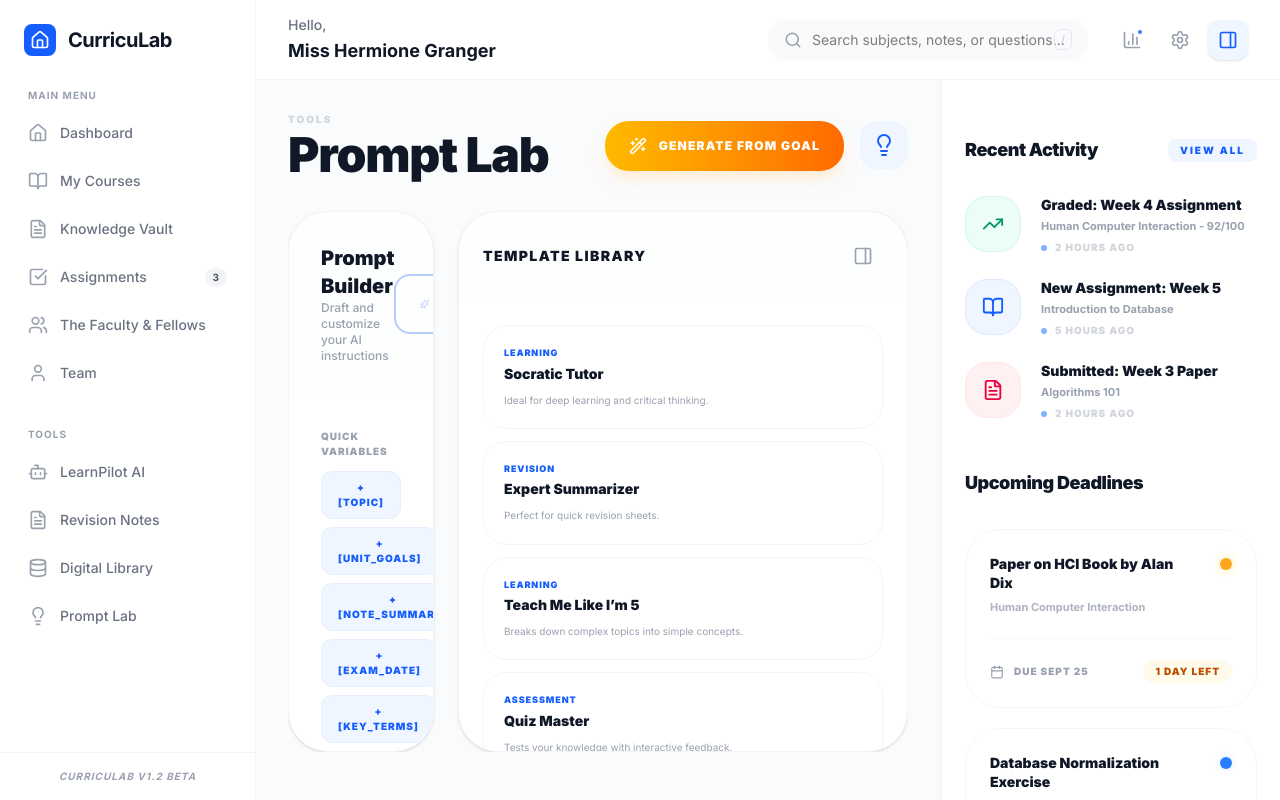
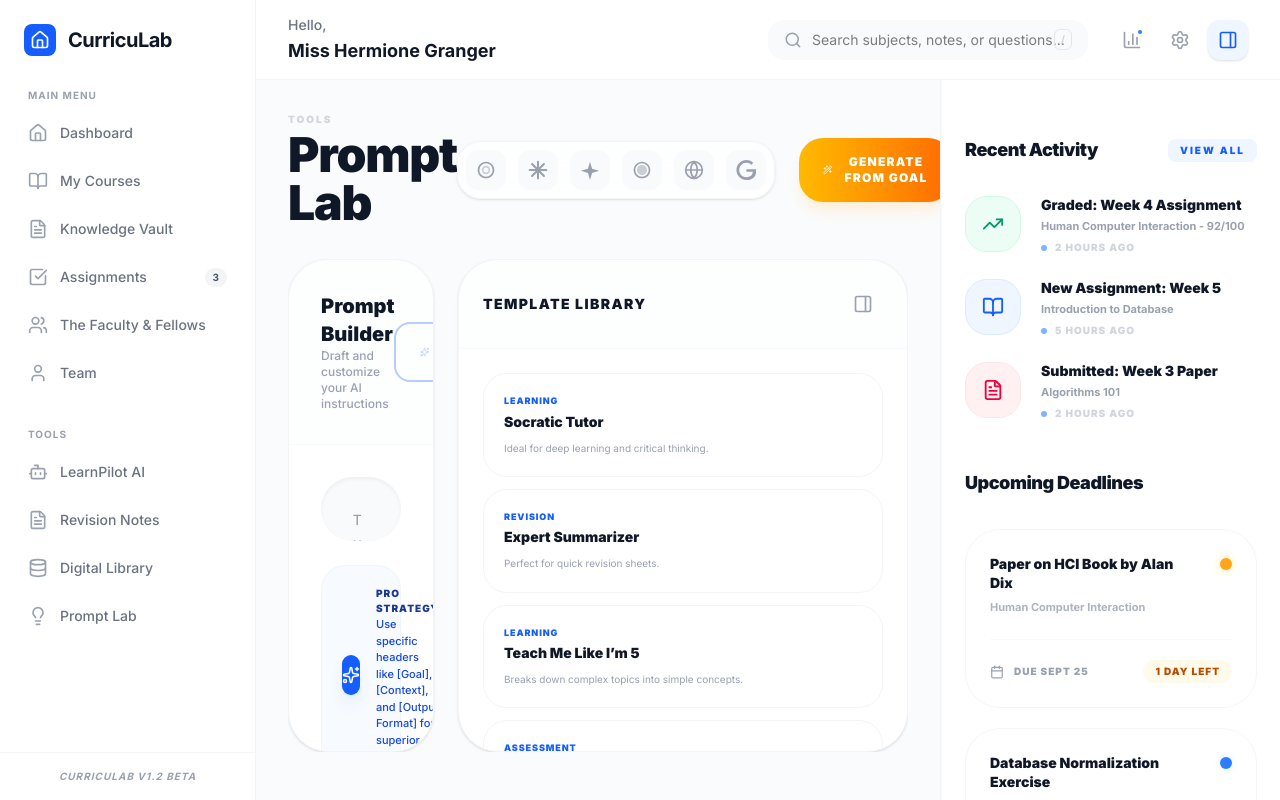
Before and after one commit to Harry-0402/CurricuLab, a Next.js app: page /tools/prompts in a window 1280 px wide. Built offline with nearby package versions, Linux system fonts and the light colour scheme.

Commit message:
style: replace AI Studio with Google logo in prompt lab

```diff
--- a/components/web/PromptLabContent.tsx
+++ b/components/web/PromptLabContent.tsx
@@ -61,10 +61,6 @@ export function PromptLabContent() {
         }
     };
 
-    const insertVariable = (variable: string) => {
-        setBuilderText(prev => prev + (prev.endsWith(' ') || !prev ? '' : ' ') + variable);
-    };
-
     const applyTemplate = (prompt: Prompt) => {
         setBuilderText(prompt.prompt);
         setActivePrompt(prompt);
@@ -78,7 +74,88 @@ export function PromptLabContent() {
                         <h1 className="text-[10px] font-black text-gray-300 mb-1 uppercase tracking-[0.2em]">Tools</h1>
                         <p className="text-5xl font-black text-gray-900 tracking-tight">Prompt Lab</p>
                     </div>
-                    <div className="flex gap-4">
+                    <div className="flex items-center gap-6">
+                        <div className="flex items-center gap-3 bg-white/80 backdrop-blur-md p-2 rounded-[24px] border border-gray-100 shadow-sm">
+                            {[
+                                {
+                                    name: 'ChatGPT',
+                                    url: 'https://chat.openai.com',
+                                    color: 'hover:bg-[#10a37f] hover:text-white',
+                                    icon: (
+                                        <svg viewBox="0 0 24 24" fill="currentColor" className="w-5 h-5">
+                                            <path d="M12 2c5.523 0 10 4.477 10 10s-4.477 10-10 10S2 17.523 2 12 6.477 2 12 2zm0 2a8 8 0 1 0 0 16 8 8 0 0 0 0-16z" />
+                                            <path d="M12 7a5 5 0 1 1 0 10 5 5 0 0 1 0-10zm0 2a3 3 0 1 0 0 6 3 3 0 0 0 0-6z" opacity=".5" />
+                                        </svg>
+                                    )
+                                }, // OpenAI Swirl approx
+                                {
+                                    name: 'Perplexity',
+                                    url: 'https://www.perplexity.ai',
+                                    color: 'hover:bg-[#20b2aa] hover:text-white',
+                                    icon: (
+                                        <svg viewBox="0 0 24 24" fill="none" stroke="currentColor" strokeWidth="2.5" strokeLinecap="round" strokeLinejoin="round" className="w-5 h-5">
+                                            <path d="M12 2 L12 22 M2 12 L22 12 M4.9 4.9 L19.1 19.1 M4.9 19.1 L19.1 4.9" />
+                                        </svg>
+                                    )
+                                }, // Asterisk
+                                {
+                                    name: 'Gemini',
+                                    url: 'https://gemini.google.com',
+                                    color: 'hover:bg-[#4285f4] hover:text-white',
+                                    icon: (
+                                        <svg viewBox="0 0 24 24" fill="currentColor" className="w-5 h-5">
+                                            <path d="M12 2l2.5 8.5L23 13l-8.5 2.5L12 24l-2.5-8.5L1 13l8.5-2.5z" />
+                                        </svg>
+                                    )
+                                }, // Sparkle
+                                {
+                                    name: 'Claude',
+                                    url: 'https://claude.ai',
+                                    color: 'hover:bg-[#d97757] hover:text-white',
+                                    icon: (
+                                        <svg viewBox="0 0 24 24" fill="currentColor" className="w-5 h-5">
+                                            <path d="M12 2C6.48 2 2 6.48 2 12s4.48 10 10 10 10-4.48 10-10S17.52 2 12 2zm0 18c-4.41 0-8-3.59-8-8s3.59-8 8-8 8 3.59 8 8-3.59 8-8 8z" />
+                                            <path d="M12 6c-3.31 0-6 2.69-6 6s2.69 6 6 6 6-2.69 6-6-2.69-6-6-6z" opacity=".5" />
+                                        </svg>
+                                    )
+                                }, // Stylized C
+                                {
+                                    name: 'GPAI',
+                                    url: 'https://gpai.ai',
+                                    color: 'hover:bg-[#7c3aed] hover:text-white',
+                                    icon: (
+                                        <svg viewBox="0 0 24 24" fill="none" stroke="currentColor" strokeWidth="2" strokeLinecap="round" strokeLinejoin="round" className="w-5 h-5">
+                                            <circle cx="12" cy="12" r="10" />
+                                            <path d="M2 12h20M12 2a15.3 15.3 0 0 1 4 10 15.3 15.3 0 0 1-4 10 15.3 15.3 0 0 1-4-10 15.3 15.3 0 0 1 4-10z" />
+                                        </svg>
+                                    )
+                                }, // Globe
+                                {
+                                    name: 'Google',
+                                    url: 'https://google.com',
+                                    color: 'hover:bg-[#4285f4] hover:text-white',
+                                    icon: (
+                                        <svg viewBox="0 0 24 24" fill="currentColor" className="w-5 h-5">
+                                            <path d="M12.48 10.92v3.28h7.84c-.24 1.84-.853 3.187-1.787 4.133-1.147 1.147-2.933 2.4-6.053 2.4-4.827 0-8.6-3.893-8.6-8.72s3.773-8.72 8.6-8.72c2.6 0 4.507 1.027 5.907 2.347l2.307-2.307C18.747 1.44 16.133 0 12.48 0 5.867 0 .533 5.333.533 12S5.867 24 12.48 24c3.6 0 6.627-1.187 8.96-3.08 2.507-2.36 3.013-6.147 2.547-9.84H12.48z" />
+                                        </svg>
+                                    )
+                                } // Google G
+                            ].map((ai) => (
+                                <a
+                                    key={ai.name}
+                                    href={ai.url}
+                                    target="_blank"
+                                    rel="noopener noreferrer"
+                                    className={cn(
+                                        "w-10 h-10 rounded-xl flex items-center justify-center text-gray-400 bg-gray-50 transition-all duration-300 hover:scale-110 hover:shadow-lg",
+                                        ai.color
+                                    )}
+                                    title={ai.name}
+                                >
+                                    {ai.icon}
+                                </a>
+                            ))}
+                        </div>
                         <button
                             onClick={() => setShowGoalModal(true)}
                             className="flex items-center gap-3 px-6 py-4 bg-gradient-to-r from-amber-400 to-orange-500 text-white rounded-[24px] font-black uppercase tracking-widest text-xs shadow-lg shadow-orange-100 hover:scale-[1.02] transition-all"
@@ -86,9 +163,6 @@ export function PromptLabContent() {
                             <Icons.Wand2 size={18} />
                             Generate from Goal
                         </button>
-                        <div className="w-12 h-12 bg-blue-50 text-blue-600 rounded-2xl flex items-center justify-center">
-                            <Icons.Lightbulb size={24} />
-                        </div>
                     </div>
                 </div>
 
@@ -127,31 +201,23 @@ export function PromptLabContent() {
                         </div>
 
                         <div className="p-8 flex-1 flex flex-col gap-6 overflow-hidden">
-                            <div className="flex flex-wrap gap-2">
-                                <p className="w-full text-[10px] font-black text-gray-400 uppercase tracking-widest mb-1">Quick Variables</p>
-                                {['[TOPIC]', '[UNIT_GOALS]', '[NOTE_SUMMARY]', '[EXAM_DATE]', '[KEY_TERMS]'].map(v => (
-                                    <button
-                                        key={v}
-                                        onClick={() => insertVariable(v)}
-                                        className="px-4 py-2 bg-blue-50 text-blue-600 rounded-xl text-[10px] font-black uppercase tracking-widest hover:bg-blue-100 transition-colors border border-blue-100/50"
-                                    >
-                                        + {v}
-                                    </button>
-                                ))}
-                            </div>
-
                             <textarea
                                 value={builderText}
                                 onChange={(e) => setBuilderText(e.target.value)}
                                 placeholder="Type your prompt here or select a template from the library..."
-                                className="flex-1 w-full p-8 bg-gray-50 rounded-[32px] border-none focus:ring-2 focus:ring-blue-500/20 outline-none font-mono text-sm resize-none leading-relaxed text-gray-700"
+                                className="flex-1 w-full p-8 bg-gray-50 rounded-[40px] border-none focus:ring-2 focus:ring-blue-500/20 outline-none font-mono text-sm resize-none leading-relaxed text-gray-700 shadow-inner"
                             />
 
-                            <div className="flex items-center gap-4 p-4 bg-amber-50 rounded-2xl border border-amber-100/50">
-                                <Icons.Info size={20} className="text-amber-600 flex-shrink-0" />
-                                <p className="text-[10px] text-amber-700 font-bold uppercase tracking-wide">
-                                    Pro-tip: Combine variables into your prompts for highly personalized AI responses.
-                                </p>
+                            <div className="flex items-center gap-4 p-5 bg-blue-50/50 rounded-[24px] border border-blue-100/30">
+                                <div className="w-10 h-10 bg-blue-600 rounded-xl flex items-center justify-center text-white shadow-lg shadow-blue-100">
+                                    <Icons.Sparkles size={18} />
+                                </div>
+                                <div>
+                                    <p className="text-[10px] text-blue-900 font-black uppercase tracking-[0.1em]">Pro Strategy</p>
+                                    <p className="text-[11px] text-blue-700 font-medium">
+                                        Use specific headers like [Goal], [Context], and [Output Format] for superior AI quality.
+                                    </p>
+                                </div>
                             </div>
                         </div>
                     </div>
```
Also changed, not shown: app/api/chat/route.ts (+31 -12 lines).
